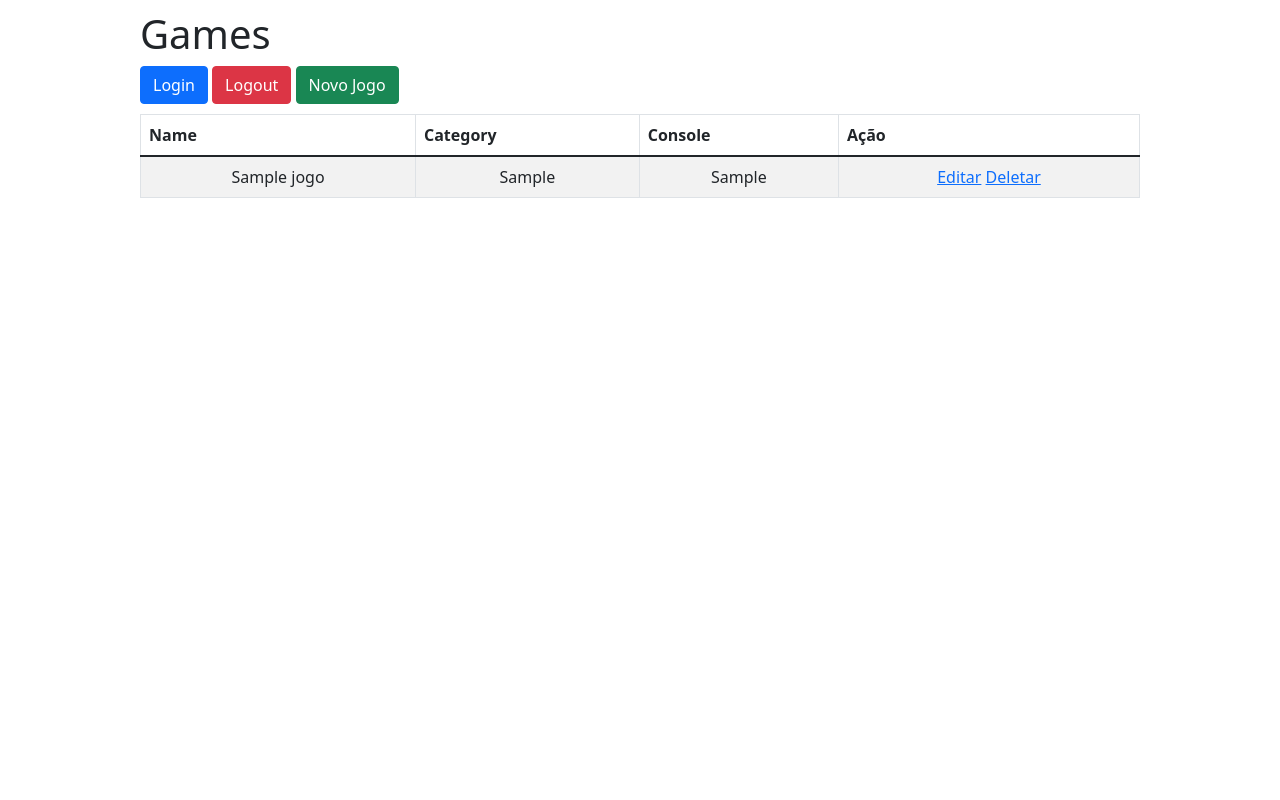
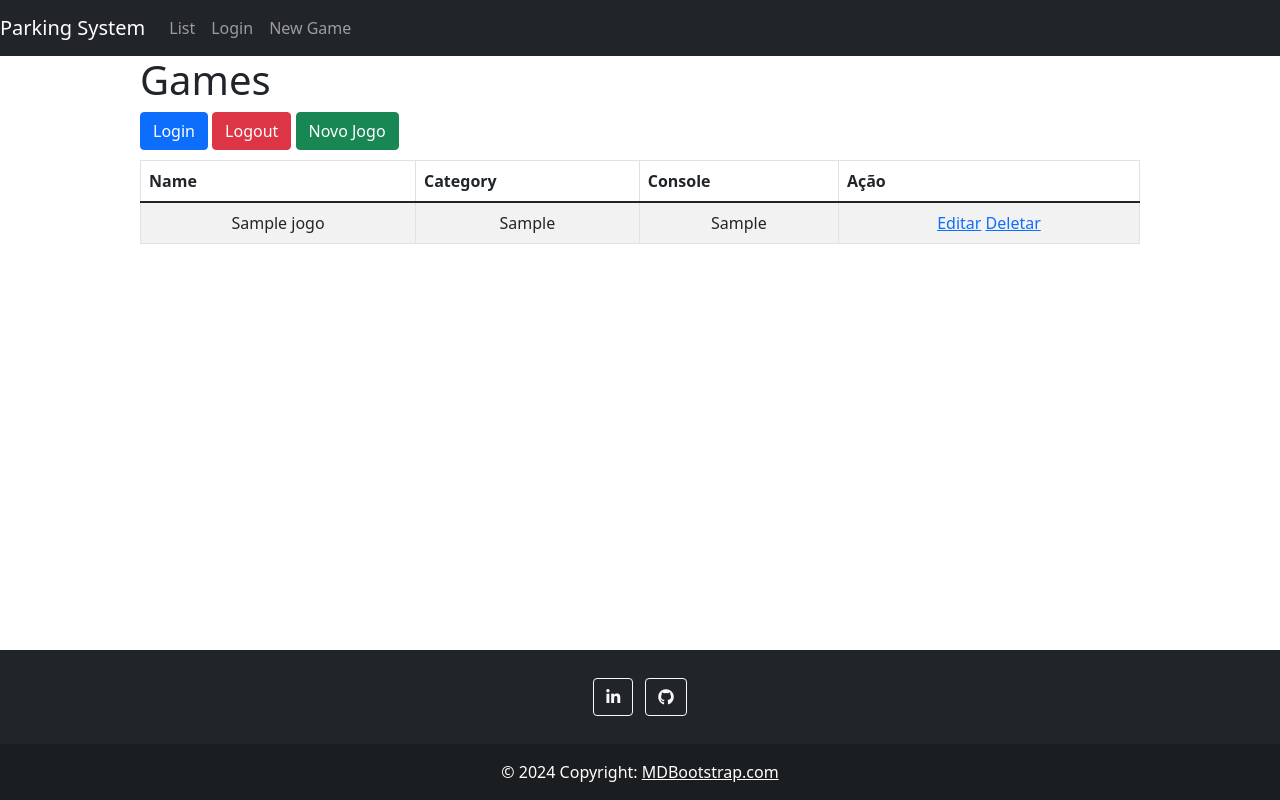
Before and after one commit to Pedro-Prado-Dev/Jogoteca, a Flask app: page / in a window 1280 px wide. Run offline with Flask 3, Linux system fonts and the light colour scheme; tables that the repository leaves empty hold one stand-in row (values such as "Sample post"); parts of the project's set-up code (start-up, migrations or seed data) failed here and were passed over; some libraries are stand-ins or nearby versions.

Commit message:
:art: style: add a nav and footer at project

```diff
--- a/static/app.css
+++ b/static/app.css
@@ -1,6 +1,3 @@
-body {
-    padding-top: 10px;
-}
 
 .btn {
     margin-bottom: 10px;
@@ -66,3 +63,12 @@ td {
     margin-left: 1em;
     margin-bottom: 1em;
 }
+
+.footer {
+    position: fixed;
+    left: 0;
+    bottom: 0;
+    width: 100%;
+    color: white;
+    text-align: center;
+}
--- a/templates/template.html
+++ b/templates/template.html
@@ -5,9 +5,30 @@
     <meta name="viewport" content="width=device-width, initial-scale=1">
     <link rel="stylesheet" href="{{ url_for('static', filename='bootstrap.css') }}">
     <link rel="stylesheet" href="{{ url_for('static', filename='app.css') }}">
+    <link rel="stylesheet" href="https://cdnjs.cloudflare.com/ajax/libs/font-awesome/5.15.4/css/all.min.css">
     <title>Jogoteca</title>
 </head>
 <body>
+    <nav class="navbar navbar-expand-md navbar-dark bg-dark">
+        <a class="navbar-brand" href="{{ url_for('index') }}">Parking System</a>
+        <button class="navbar-toggler" type="button" data-toggle="collapse" data-target="#navbarNav" aria-controls="navbarNav" aria-expanded="false" aria-label="Toggle navigation">
+            <span class="navbar-toggler-icon"></span>
+        </button>
+        <div class="collapse navbar-collapse" id="navbarNav">
+            <ul class="navbar-nav">
+                <li class="nav-item">
+                    <a class="nav-link" href="{{ url_for('index') }}">List</a>
+                </li>
+                <li class="nav-item">
+                    <a class="nav-link" href="{{ url_for('login') }}">Login</a>
+                </li>
+                <li class="nav-item">
+                    <a class="nav-link" href="{{ url_for('new') }}">New Game</a>
+                </li>
+            </ul>
+        </div>
+    </nav>
+
     <div class="container">
         {% with messages = get_flashed_messages() %}
             {% if messages %}
@@ -23,8 +44,32 @@
         </div>
 
         {% block conteudo %}{% endblock %}
-        <script type="text/javascript" src="{{ url_for('static', filename='jquery.js') }}"></script>
-        <script type="text/javascript" src="{{ url_for('static', filename='app.js') }}"></script>
+
+
+
+
+
     </div>
+
+    <div class="footer">
+
+        <footer class="bg-dark text-center text-white">
+            <div class="p-4 pb-0">
+                <section class="mb-4">
+                    <a class="btn btn-outline-light btn-floating m-1" href="https://www.linkedin.com/in/pedro-henrique-do-prado-paiva-81944921a/" role="button"><i class="fab fa-linkedin-in"></i></a>
+                    <a class="btn btn-outline-light btn-floating m-1" href="https://github.com/Pedro-Prado-Dev" role="button"><i class="fab fa-github"></i></a>
+                </section>
+            </div>
+            <div class="text-center p-3" style="background-color: rgba(0, 0, 0, 0.2);">
+                © 2024 Copyright:
+                <a class="text-white" href="https://mdbootstrap.com/">MDBootstrap.com</a>
+            </div>
+        </footer>
+
+    </div>
+
+
+    <script type="text/javascript" src="{{ url_for('static', filename='jquery.js') }}"></script>
+    <script type="text/javascript" src="{{ url_for('static', filename='app.js') }}"></script>
 </body>
 </html>
```
